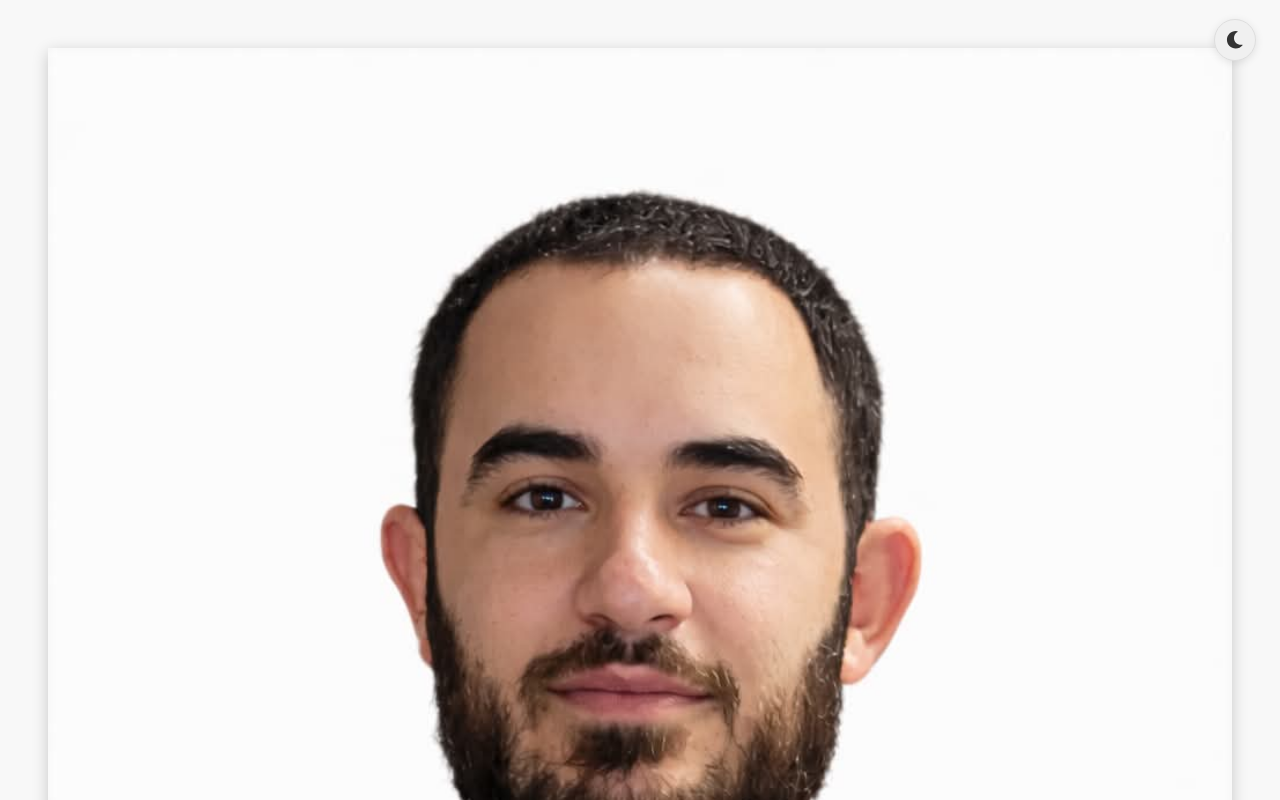
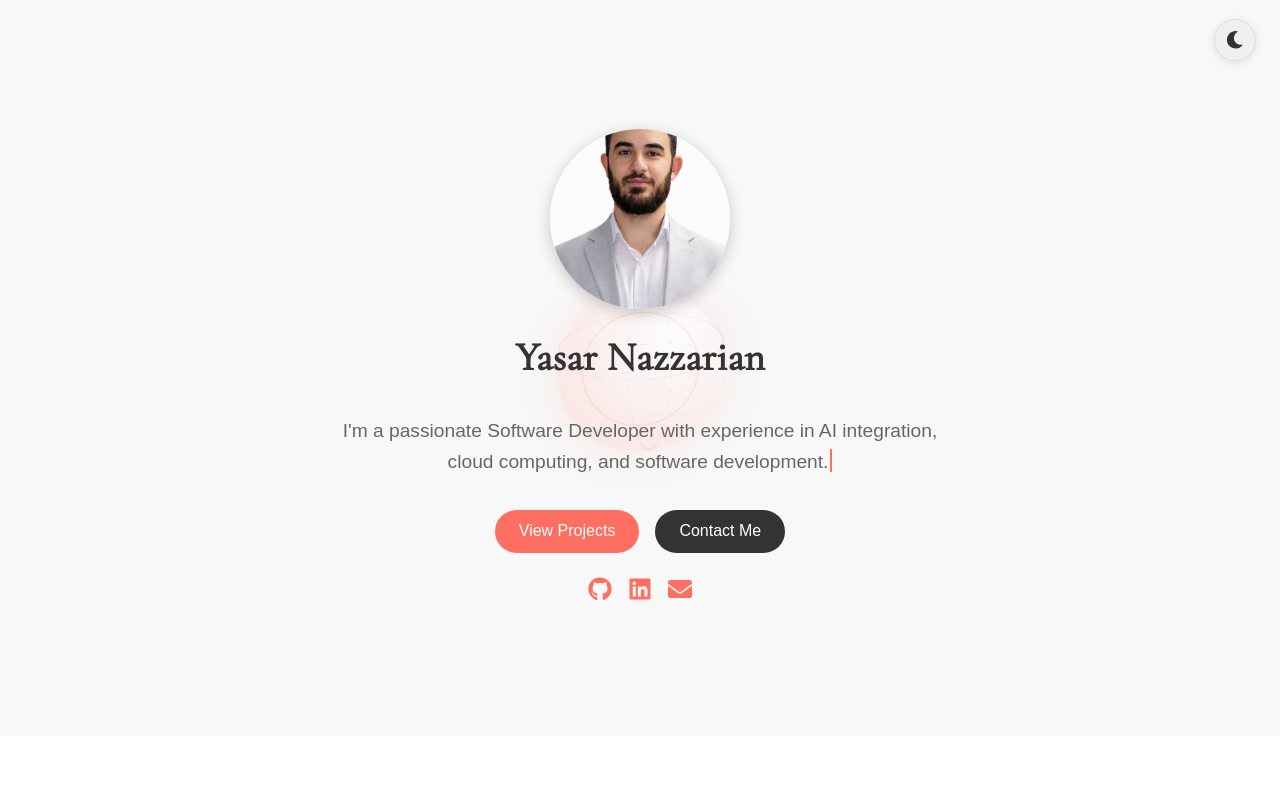
Before and after one commit to Yasar2019/myPortfolio, a React (Vite) app: page / in a window 1280 px wide. Shown: the top 800 px of the page. Built offline with nearby package versions, Linux system fonts and the light colour scheme; no server answers.

Commit message:
Update Header.jsx

```diff
--- a/src/Components/Header.jsx
+++ b/src/Components/Header.jsx
@@ -103,10 +103,10 @@ const Ring = styled.span`
 `;
 
 const ProfileImage = styled.img`
-  width: 100%;
-  height: 100%;
+  width: 180px;
+  height: 180px;
+  border-radius: 50%;
   object-fit: cover;
-  display: block;
   box-shadow: 0 4px 15px rgba(0, 0, 0, 0.2);
   margin-bottom: 1.5rem;
   position: relative;
```
